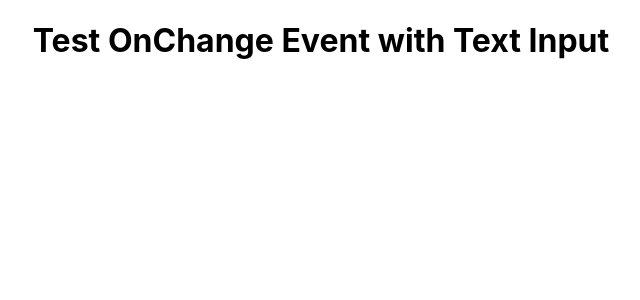
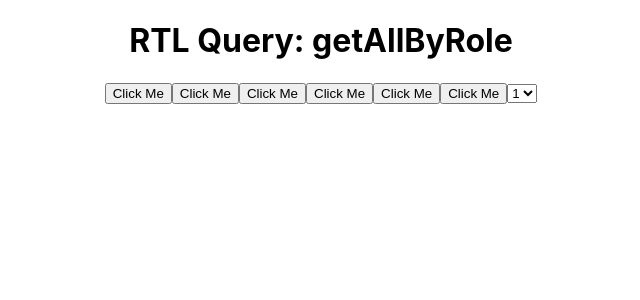
Before and after one commit to kunrak/blog-app-test, a React (Create React App) app: page / in a window 1280 px wide. Shown: the top 300 px of the page, without its empty margins (319-959 px from the left). Built offline with nearby package versions, Linux system fonts and the light colour scheme.

Commit message:
getAllByRole-tut

```diff
--- a/src/App.js
+++ b/src/App.js
@@ -3,10 +3,21 @@
 import { useState } from "react";
 
 function App() {
-  const [data, setData] = useState("");
   return (
     <div className="App">
-      <h1>Test OnChange Event with Text Input</h1>
+      <h1>RTL Query: getAllByRole</h1>
+      <button>Click Me</button>
+      <button>Click Me</button>
+      <button>Click Me</button>
+      <button>Click Me</button>
+      <button>Click Me</button>
+      <button>Click Me</button>
+
+      <select>
+        <option>1</option>
+        <option>2</option>
+        <option>3</option>
+      </select>
     </div>
   );
 }
```
Also changed, not shown: 1 other file (tests, documents, lock files or other folders).
